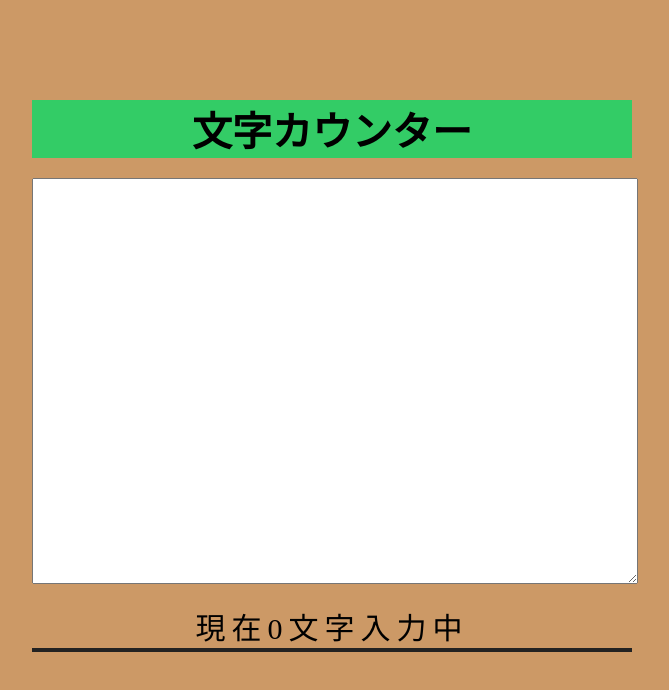
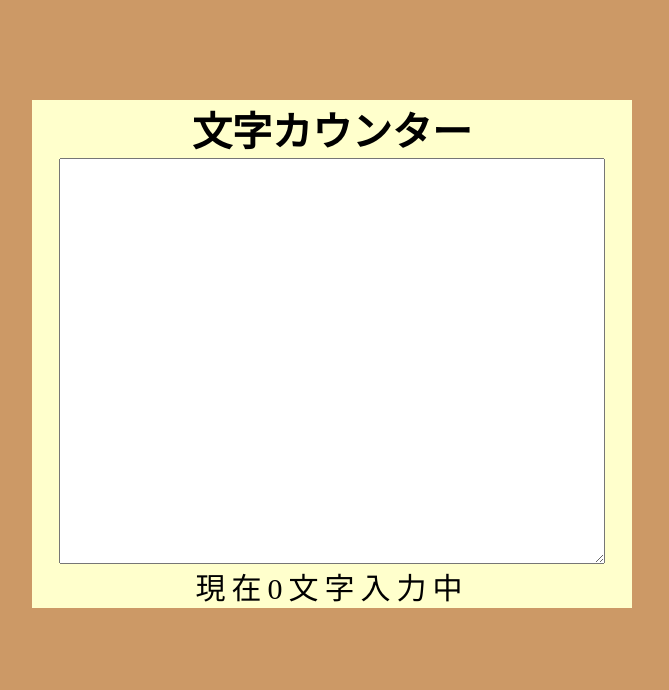
Before and after one commit to taka453/keyboard-counter, a plain HTML site: page index.html in a window 1280 px wide. Shown: the whole page, without its empty margins (308-977 px from the left). Drawn offline with Linux system fonts and the light colour scheme.

Commit message:
style.css変更

```diff
--- a/style.css
+++ b/style.css
@@ -5,13 +5,13 @@ body {
 .content {
     width: 600px;
     margin: 100px auto 0;
+    background: #FFFFCC;
 }
 
 .title {
     text-align: center;
     font-size: 40px;
     margin: 0;
-    background: #33CC66;
 }
 
 .content p {
@@ -19,13 +19,12 @@ body {
     font-size: 30px;
     letter-spacing: 0.2em;
     margin: 0;
-    border-bottom: 2px solid #222;
 }
 
 .textarea {
-    margin: 20px 0;
+    margin: 0 auto;
     display: block;
-    width: 100%;
+    width: 90%;
     height: 400px;
     font-size: 200%;
 }
```
